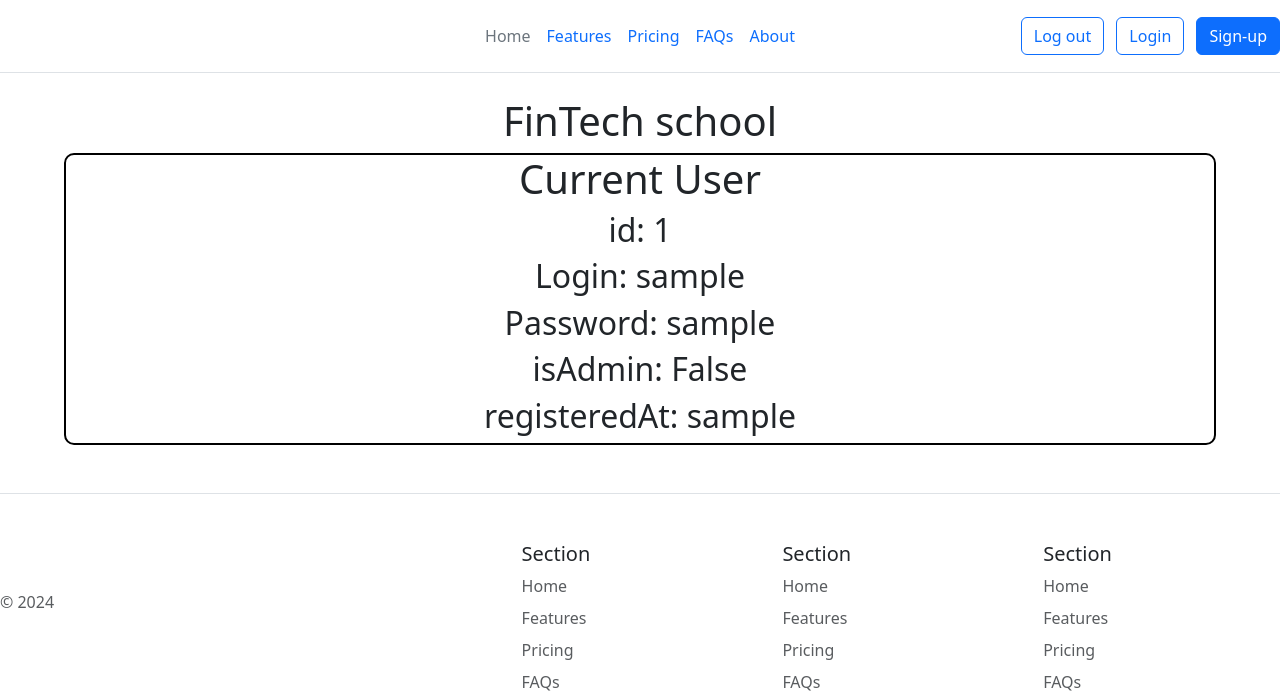
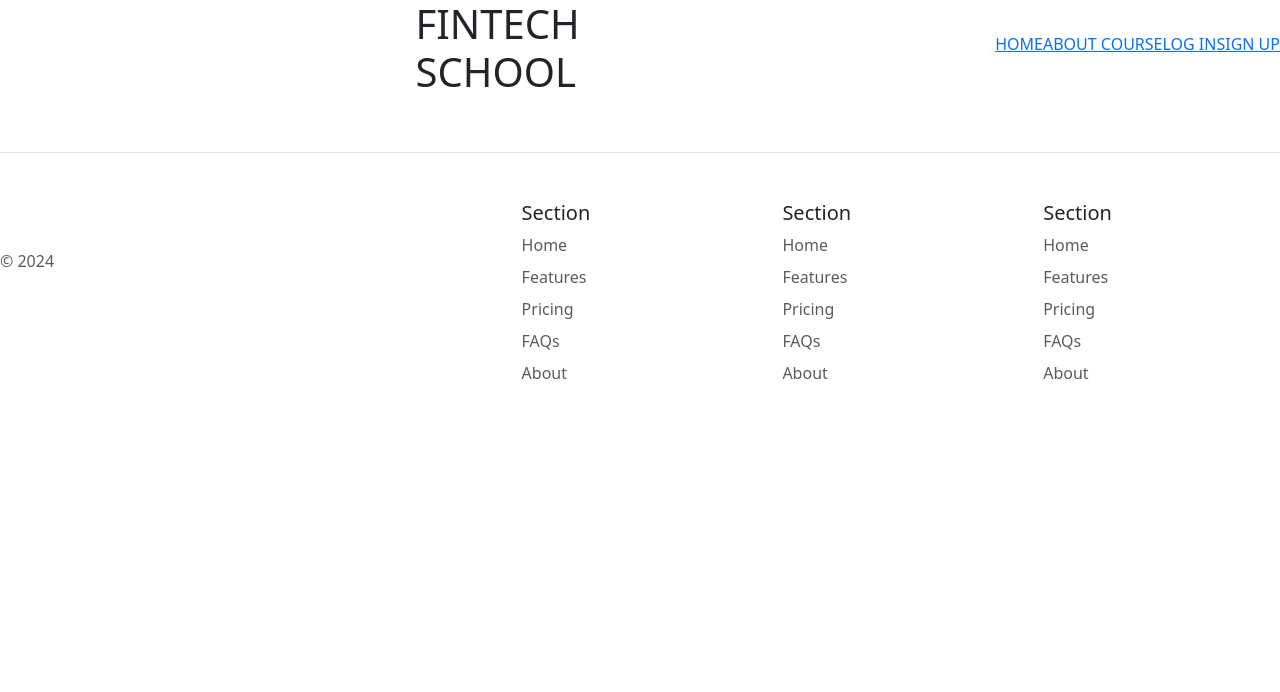
Before and after one commit to Economy-Project/FinTech-School, a Flask app: page / in a window 1280 px wide. Shown: the top 692 px of the page. After the commit the page ends 379 px from the top, so only its background shows below. Run offline with Flask 3, Linux system fonts and the light colour scheme; the visitor is signed in with stand-in values (Sample User, id 1); data comes from the database, SQL or seed files in the repository; some libraries are stand-ins or nearby versions.

Commit message:
completed header

```diff
--- a/templates/header.html
+++ b/templates/header.html
@@ -4,35 +4,22 @@
     <meta charset="UTF-8" />
     <meta name="viewport" content="width=device-width, initial-scale=1.0" />
     <link rel="stylesheet" href="../static/style.css">
+    <link rel="preconnect" href="https://fonts.googleapis.com">
+    <link rel="preconnect" href="https://fonts.gstatic.com" crossorigin>
+    <link href="https://fonts.googleapis.com/css2?family=Krona+One&display=swap" rel="stylesheet">
     <title>Document</title>
     {% block styles %} {{ bootstrap.load_css() }} {% endblock %}
   </head>
   <body>
-    <header
-      class="d-flex flex-wrap align-items-center justify-content-center justify-content-md-between py-3 mb-4 border-bottom"
-    >
-      <div class="col-md-3 mb-2 mb-md-0">
-        <a href="/" class="d-inline-flex link-body-emphasis text-decoration-none">
-          <svg class="bi" width="40" height="32" role="img" aria-label="Bootstrap">
-            <use xlink:href="#bootstrap"></use>
-          </svg>
-        </a>
-      </div>
-
-      <ul class="nav col-12 col-md-auto mb-2 justify-content-center mb-md-0">
-        <li><a href="{{ url_for('home') }}" class="nav-link px-2 link-secondary">Home</a></li>
-        <li><a href="#" class="nav-link px-2">Features</a></li>
-        <li><a href="#" class="nav-link px-2">Pricing</a></li>
-        <li><a href="#" class="nav-link px-2">FAQs</a></li>
-        <li><a href="#" class="nav-link px-2">About</a></li>
+    <header class="d-flex justify-content-between align-items-center">
+      <h1 class="logo-title">FINTECH<br/>SCHOOL</h1>
+      <ul class="nav-bar d-flex justify-content-between list-unstyled">
+        <li><a href="{{ url_for('home') }}" class="nav-element">HOME</a></li>
+        <li><a href="#" class="nav-element">ABOUT COURSE</a></li>
+        <li><a href="#" class="nav-element">LOG IN</a></li>
+        <li><a href="#" class="nav-element">SIGN UP</a></li>
         {% if current_user.isAdmin %}
           <li><a href="{{ url_for('admin') }}" class="nav-link px-2">Admin</a></li>
         {% endif %}
       </ul>
-
-      <div class="col-md-3 text-end">
-        <a href="{{ url_for('logout') }}" class="btn btn-outline-primary me-2">Log out</a>
-        <a href="{{ url_for('login') }}" class="btn btn-outline-primary me-2">Login</a>
-        <a href="{{ url_for('register') }}" class="btn btn-primary">Sign-up</a>
-      </div>
     </header>
--- a/templates/index.html
+++ b/templates/index.html
@@ -1,16 +1,7 @@
 {% include "header.html" %}
 
-<h1 class="text-center">FinTech school</h1>
-
 {% if current_user.id %}
-<div class="user">
-    <h1>Current User</h1>
-    <h2>id: {{current_user.id}}</h2>
-    <h2>Login: {{current_user.login}}</h2>
-    <h2>Password: {{current_user.password}}</h2>
-    <h2>isAdmin: {{current_user.isAdmin}}</h2>
-    <h2>registeredAt: {{current_user.registeredAt}}</h2>
-</div>
+<div></div>
 {% else %}
 <h1 style="text-align: center;">You need to log in</h1>
 {% endif %}
```
